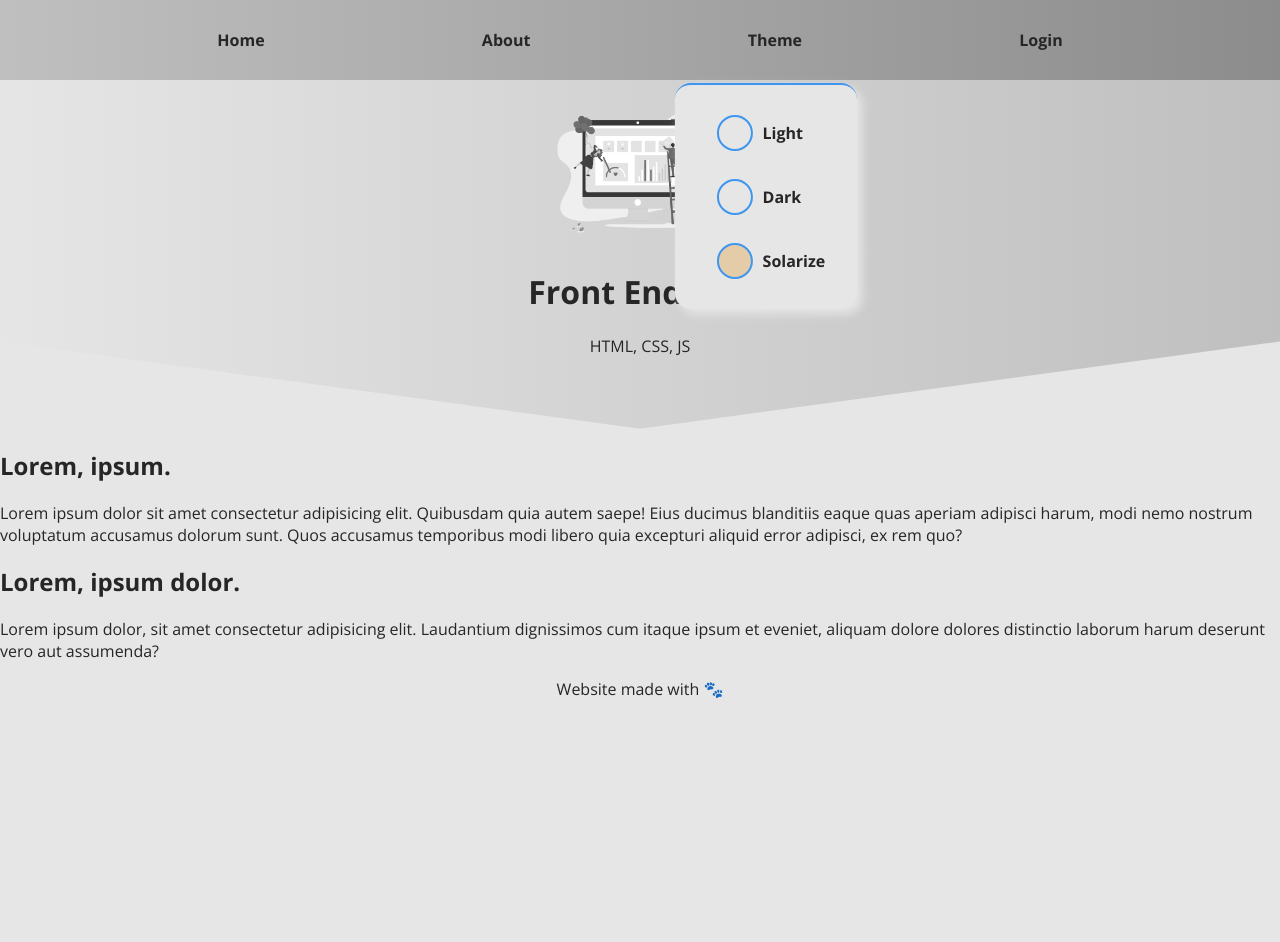
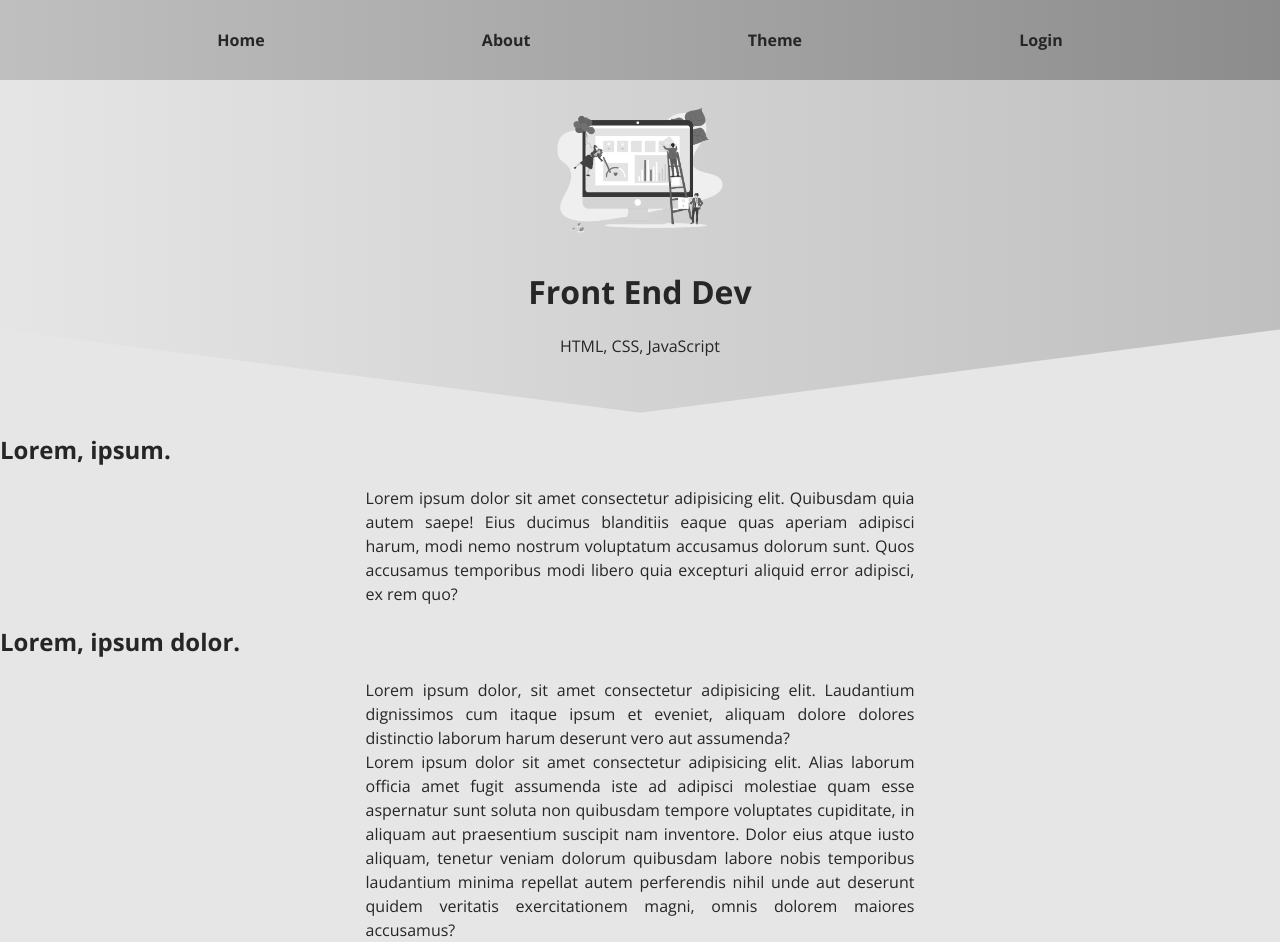
Before and after one commit to edouardmisset/lightDarkThemes, a plain HTML site: page index.html in a window 1280 px wide. Before the commit the page ends 800 px from the top, so only its background shows below. Drawn offline with nearby package versions, Linux system fonts and the light colour scheme.

Commit message:
some work on the p style and removed footer

```diff
--- a/index.html
+++ b/index.html
@@ -34,7 +34,7 @@
     <header>
       <img id="logo" src="img/undraw.png" alt="logo" width="200px" />
       <h1>Front End Dev</h1>
-      <p>HTML, CSS, JS</p>
+      <label>HTML, CSS, JavaScript</label>
     </header>
 
     <main>
@@ -52,8 +52,15 @@
         dignissimos cum itaque ipsum et eveniet, aliquam dolore dolores
         distinctio laborum harum deserunt vero aut assumenda?
       </p>
+      <p>
+        Lorem ipsum dolor sit amet consectetur adipisicing elit. Alias laborum
+        officia amet fugit assumenda iste ad adipisci molestiae quam esse
+        aspernatur sunt soluta non quibusdam tempore voluptates cupiditate, in
+        aliquam aut praesentium suscipit nam inventore. Dolor eius atque iusto
+        aliquam, tenetur veniam dolorum quibusdam labore nobis temporibus
+        laudantium minima repellat autem perferendis nihil unde aut deserunt
+        quidem veritatis exercitationem magni, omnis dolorem maiores accusamus?
+      </p>
     </main>
-
-    <footer class="">Website made with 🐾</footer>
   </body>
 </html>
--- a/style.css
+++ b/style.css
@@ -27,14 +27,14 @@
   --bg: var(--grey0);
   --bg-nav: linear-gradient(to right, var(--grey1), var(--grey2));
   --bg-header: linear-gradient(to right, var(--grey0), var(--grey1));
-  --bg-dropdown: var(--grey0);
+  --bg-dropdown: var(--grey2);
   --text: var(--grey5);
-
   --border-color: var(--blue3);
   --bg-solar: var(--solar);
+  --shadow: var(--grey4);
 }
 #light::before {
-  background: hsl(0, 0%, 90%);
+  background: var(--grey0);
 }
 
 @media (prefers-color-scheme: dark) {
@@ -42,17 +42,18 @@
     --bg: var(--grey5);
     --bg-nav: linear-gradient(to right, var(--grey3), var(--grey4));
     --bg-header: linear-gradient(to right, var(--grey4), var(--grey5));
-    --bg-dropdown: var(--grey5);
+    --bg-dropdown: var(--grey3);
     --text: var(--grey0);
     --border-color: var(--blue1);
     --bg-solar: var(--solar);
+    --shadow: var(--grey5); /* TODO What value to use ?? */
   }
   .dark img {
     /* Images should appear slightly less bright and contrasted in dark mode */
     filter: brightness(0.8) contrast(1.2);
   }
   #dark::before {
-    background: hsl(0, 0%, 25%);
+    background: var(--grey4);
   }
 }
 
@@ -114,10 +115,10 @@ header {
 
 .dropdown {
   position: absolute;
-  opacity: 1; /* TODO Reset to 0*/
-  z-index: 2; /* TODO ReSet to -1*/
+  opacity: 0; /* TODO Reset to 0*/
+  z-index: -1; /* TODO ReSet to -1*/
   border-top: 2px solid var(--border-color);
-  background: var(--bg);
+  background: var(--bg-dropdown);
   border-radius: 1rem;
 
   display: grid;
@@ -126,7 +127,7 @@ header {
   margin-top: 2rem;
   padding: 1rem;
 
-  box-shadow: 5px 5px 10px var(--bg-dropdown);
+  box-shadow: 0.25rem 0.25rem 1rem var(--shadow);
   transform: translateX(-40%);
 
   transition: opacity 0.2s ease-out;
@@ -158,8 +159,19 @@ header {
   margin-right: 10px;
 }
 
-footer {
-  text-align: center;
+p {
+  line-height: 1.5;
+  word-break: break-word;
+  text-align: justify; /* Justifies text */
+  hyphens: auto; /* Hypenation on auto */
+  max-width: 60ch;
+  display: flex;
+  margin: auto;
+}
+
+h2 + p:first-letter {
+  font-size: 2em;
+  line-height: 0; /* The line-height must be adjusted to compensate for the increased font size, otherwise the leading for the overall line is disrupted. I find that any values below 0.4 work. */
 }
 
 @keyframes rainbow-animation {
```
